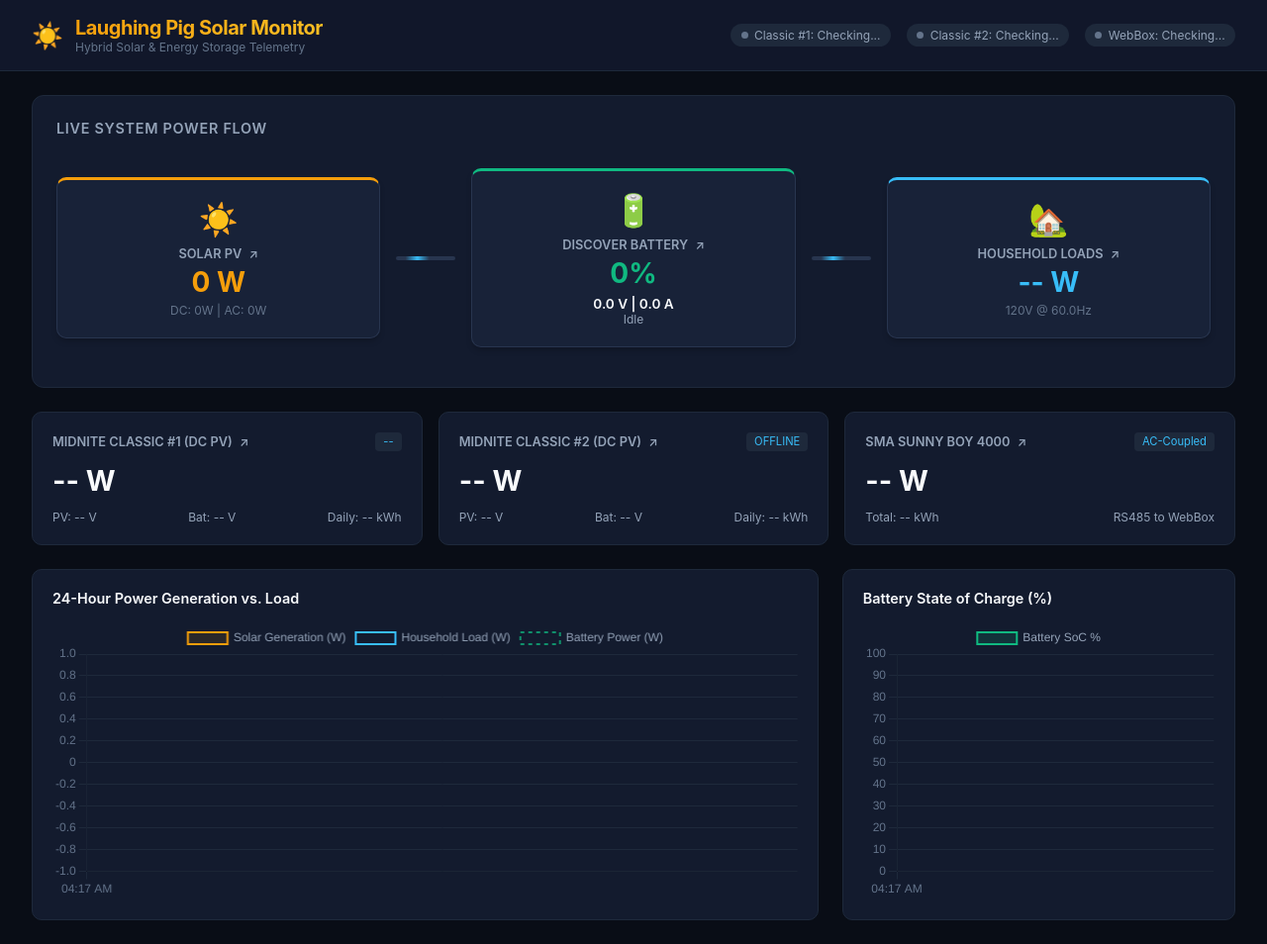
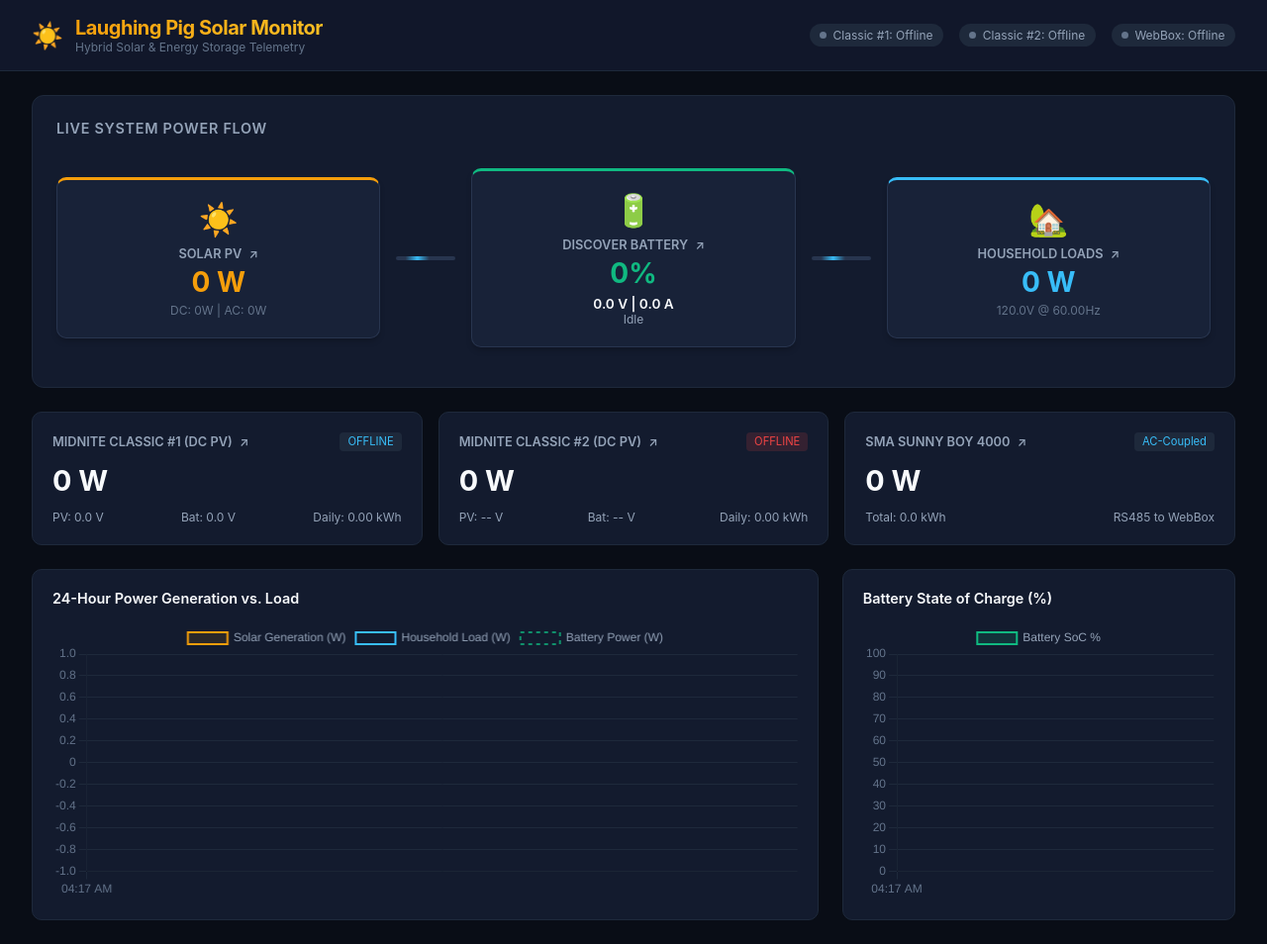
Before and after one commit to lourusso/laughing-pig-solar-monitor, a FastAPI app: page / in a window 1280 px wide. Shown: the whole page at 99% size. Run offline with FastAPI, Linux system fonts and the light colour scheme; data comes from the database, SQL or seed files in the repository; data that the repository does not hold is empty.

Commit message:
Fix null reference on batDetails and safeguard element updates in dashboard.js

```diff
--- a/src/web/static/js/dashboard.js
+++ b/src/web/static/js/dashboard.js
@@ -42,28 +42,36 @@ async function fetchLiveTelemetry() {
 
     if (batWatts > 10) {
       // Charging: Green
+      if (batSub) {
         batSub.textContent = `Charging (${batWatts} W)`;
         batSub.style.color = "#22c55e";
-      batDetails.style.color = "#22c55e";
-      batSoc.style.color = "#22c55e";
+      }
+      if (batDetails) batDetails.style.color = "#22c55e";
+      if (batSoc) batSoc.style.color = "#22c55e";
     } else if (batWatts < -10) {
       // Discharging: Red
+      if (batSub) {
         batSub.textContent = `Discharging (${Math.abs(batWatts)} W)`;
         batSub.style.color = "#ef4444";
-      batDetails.style.color = "#ef4444";
-      batSoc.style.color = "#ef4444";
+      }
+      if (batDetails) batDetails.style.color = "#ef4444";
+      if (batSoc) batSoc.style.color = "#ef4444";
     } else {
       // Idle: Default/Gray
+      if (batSub) {
         batSub.textContent = "Idle";
         batSub.style.color = "#94a3b8";
-      batDetails.style.color = "var(--text-main)";
-      batSoc.style.color = "var(--battery-color)";
+      }
+      if (batDetails) batDetails.style.color = "var(--text-main)";
+      if (batSoc) batSoc.style.color = "var(--battery-color)";
     }
 
     // Household Loads
     const loadWatts = Math.round(data.load_power_watts || 0);
-    document.getElementById("load-power").textContent = `${loadWatts} W`;
-    document.getElementById("load-sub").textContent = `${(data.ac_voltage_volts || 120).toFixed(1)}V @ ${(data.ac_frequency_hz || 60).toFixed(2)}Hz`;
+    const loadPowerEl = document.getElementById("load-power");
+    if (loadPowerEl) loadPowerEl.textContent = `${loadWatts} W`;
+    const loadSubEl = document.getElementById("load-sub");
+    if (loadSubEl) loadSubEl.textContent = `${(data.ac_voltage_volts || 120).toFixed(1)}V @ ${(data.ac_frequency_hz || 60).toFixed(2)}Hz`;
 
     // MidNite Classic #1 Details
     const c1Power = Math.round(data.classic1_power_watts ?? (data.pv_dc_power_watts || 0));
@@ -115,41 +123,46 @@ async function fetchLiveTelemetry() {
     }
 
     // Sunny Boy Details
-    document.getElementById("sunnyboy-power").textContent = `${acPv} W`;
-    document.getElementById("sunnyboy-total").textContent = `${(data.pv_ac_total_kwh || 0).toFixed(1)} kWh`;
+    const sbPowerEl = document.getElementById("sunnyboy-power");
+    if (sbPowerEl) sbPowerEl.textContent = `${acPv} W`;
+    const sbTotalEl = document.getElementById("sunnyboy-total");
+    if (sbTotalEl) sbTotalEl.textContent = `${(data.pv_ac_total_kwh || 0).toFixed(1)} kWh`;
 
     // Hardware Status Pills
     const pClassic1 = document.getElementById("pill-classic");
     const c1Online = data.classic1_online ?? data.classic_online;
     if (pClassic1) {
+      const lbl = pClassic1.querySelector("span:last-child");
       if (c1Online) {
         pClassic1.classList.add("online");
-        pClassic1.querySelector("span:last-child").textContent = "Classic #1: Online";
+        if (lbl) lbl.textContent = "Classic #1: Online";
       } else {
         pClassic1.classList.remove("online");
-        pClassic1.querySelector("span:last-child").textContent = "Classic #1: Offline";
+        if (lbl) lbl.textContent = "Classic #1: Offline";
       }
     }
 
     const pClassic2 = document.getElementById("pill-classic2");
     if (pClassic2) {
+      const lbl2 = pClassic2.querySelector("span:last-child");
       if (c2Online) {
         pClassic2.classList.add("online");
-        pClassic2.querySelector("span:last-child").textContent = "Classic #2: Online";
+        if (lbl2) lbl2.textContent = "Classic #2: Online";
       } else {
         pClassic2.classList.remove("online");
-        pClassic2.querySelector("span:last-child").textContent = "Classic #2: Offline";
+        if (lbl2) lbl2.textContent = "Classic #2: Offline";
       }
     }
 
     const pWebbox = document.getElementById("pill-webbox");
     if (pWebbox) {
+      const lblW = pWebbox.querySelector("span:last-child");
       if (data.webbox_online) {
         pWebbox.classList.add("online");
-        pWebbox.querySelector("span:last-child").textContent = "WebBox: Online";
+        if (lblW) lblW.textContent = "WebBox: Online";
       } else {
         pWebbox.classList.remove("online");
-        pWebbox.querySelector("span:last-child").textContent = "WebBox: Offline";
+        if (lblW) lblW.textContent = "WebBox: Offline";
       }
     }
 
--- a/src/web/templates/index.html
+++ b/src/web/templates/index.html
@@ -141,6 +141,6 @@
     </section>
   </main>
 
-  <script src="/static/js/dashboard.js?v=1.1.4"></script>
+  <script src="/static/js/dashboard.js?v=1.1.5"></script>
 </body>
 </html>
```
Lines whose indentation alone changed are shown as unchanged.
